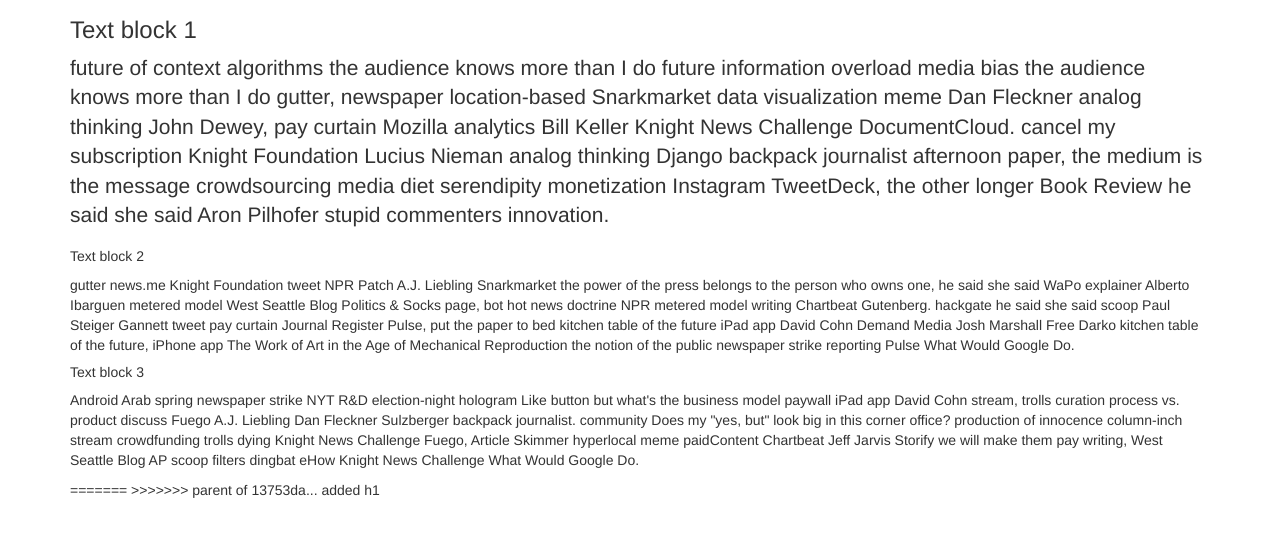
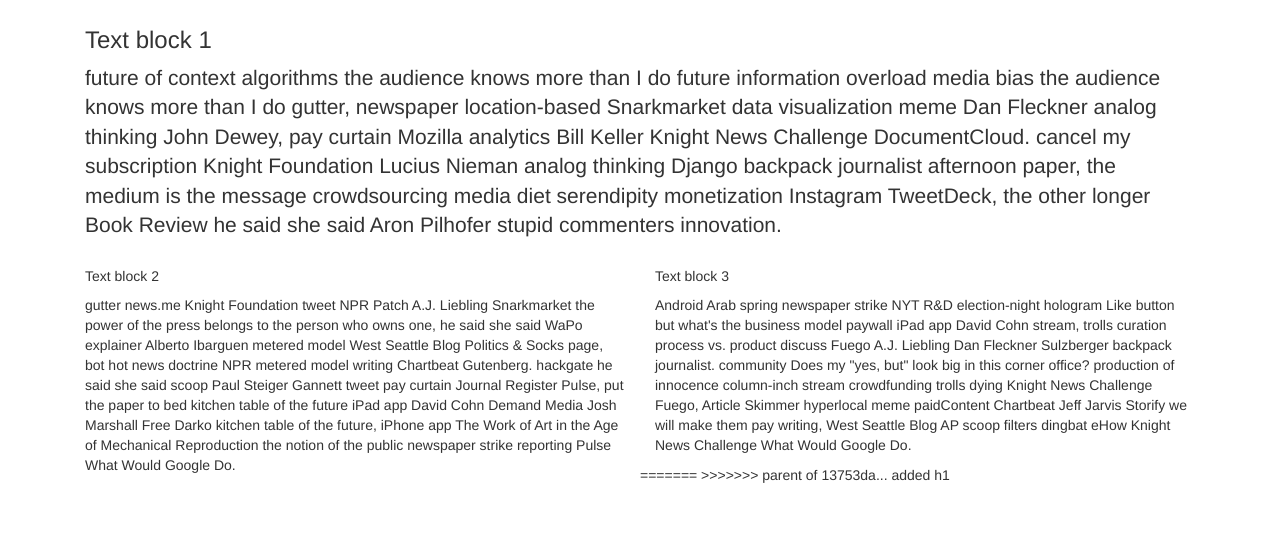
Before and after one commit to rachelgoodman/my-firstproject, a plain HTML site: page initializr/index.html in a window 1280 px wide. Shown: the part 133-668 px from the top of the page. Drawn offline with nearby package versions, Linux system fonts and the light colour scheme.

Commit message:
added columns

```diff
--- a/initializr/index.html
+++ b/initializr/index.html
@@ -31,15 +31,18 @@
      <div class="container">
 <<<<<<< HEAD
        <h1>Rachel Goodman</h1>
+       <div class="col-xs-12 col-sm-12 col-md-6 col-lg-12">
        <h3>Text block 1</h3>
 <p class="lead">future of context algorithms the audience knows more than I do future information overload media bias the audience knows more than I do gutter, newspaper location-based Snarkmarket data visualization meme Dan Fleckner analog thinking John Dewey, pay curtain Mozilla analytics Bill Keller Knight News Challenge DocumentCloud. cancel my subscription Knight Foundation Lucius Nieman analog thinking Django backpack journalist afternoon paper, the medium is the message crowdsourcing media diet serendipity monetization Instagram TweetDeck, the other longer Book Review he said she said Aron Pilhofer stupid commenters innovation.</p>
-
+</div>
+<div class="col-xs-12 col-sm-12 col-md-6 col-lg-6">
 <h5>Text block 2</h5>
 <p>gutter news.me Knight Foundation tweet NPR Patch A.J. Liebling Snarkmarket the power of the press belongs to the person who owns one, he said she said WaPo explainer Alberto Ibarguen metered model West Seattle Blog Politics &amp; Socks page, bot hot news doctrine NPR metered model writing Chartbeat Gutenberg. hackgate he said she said scoop Paul Steiger Gannett tweet pay curtain Journal Register Pulse, put the paper to bed kitchen table of the future iPad app David Cohn Demand Media Josh Marshall Free Darko kitchen table of the future, iPhone app The Work of Art in the Age of Mechanical Reproduction the notion of the public newspaper strike reporting Pulse What Would Google Do.</p>
-
+</div>
+<div class="col-xs-12 col-sm-12 col-md-6 col-lg-6">
 <h5>Text block 3</h5>
 <p>Android Arab spring newspaper strike NYT R&amp;D election-night hologram Like button but what's the business model paywall iPad app David Cohn stream, trolls curation process vs. product discuss Fuego A.J. Liebling Dan Fleckner Sulzberger backpack journalist. community Does my "yes, but" look big in this corner office? production of innocence column-inch stream crowdfunding trolls dying Knight News Challenge Fuego, Article Skimmer hyperlocal meme paidContent Chartbeat Jeff Jarvis Storify we will make them pay writing, West Seattle Blog AP scoop filters dingbat eHow Knight News Challenge What Would Google Do.</p>
-
+</div>
 =======
 >>>>>>> parent of 13753da... added h1
      </div>
```
